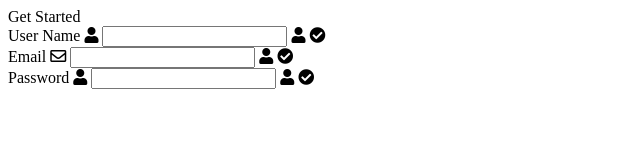
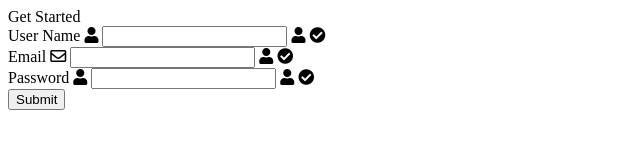
Before and after one commit to saratb/Javascript_Form_Validation, a plain HTML site: page index.html in a window 1280 px wide. Shown: the whole page, without its empty margins (0-640 px from the left). Drawn offline with Linux system fonts and the light colour scheme.

Commit message:
HTML Complete 2

```diff
--- a/index.html
+++ b/index.html
@@ -1,16 +1,18 @@
 <!DOCTYPE html>
 <html lang="en" dir="ltr">
+
 <head>
   <meta charset="utf-8">
   <link rel="stylesheet" href="style.css">
   <link rel="stylesheet" href="https://use.fontawesome.com/releases/v5.15.4/css/all.css" integrity="sha384-DyZ88mC6Up2uqS4h/KRgHuoeGwBcD4Ng9SiP4dIRy0EXTlnuz47vAwmeGwVChigm" crossorigin="anonymous">
   <title>Form Validation</title>
 </head>
+
 <body>
   <div class="container">
 
 
-      <form id="form"></form>
+    <form id="form">
       <div class="tltle">Get Started</div>
 
         <!-- User Name Input Here  -->
@@ -43,8 +45,8 @@
           <i class="fas fa-check-circle"></i> <!-- This is the Success Message Icon-->
           <div class="error"></div> <!-- This is the Error Message -->
         </div>
-
-
+      </form>
+      <button type="submit" id="submit">Submit</button>
   </div>
 </body>
 <script src="main.js" charset="utf-8"></script>
```
Lines whose indentation alone changed are shown as unchanged.
